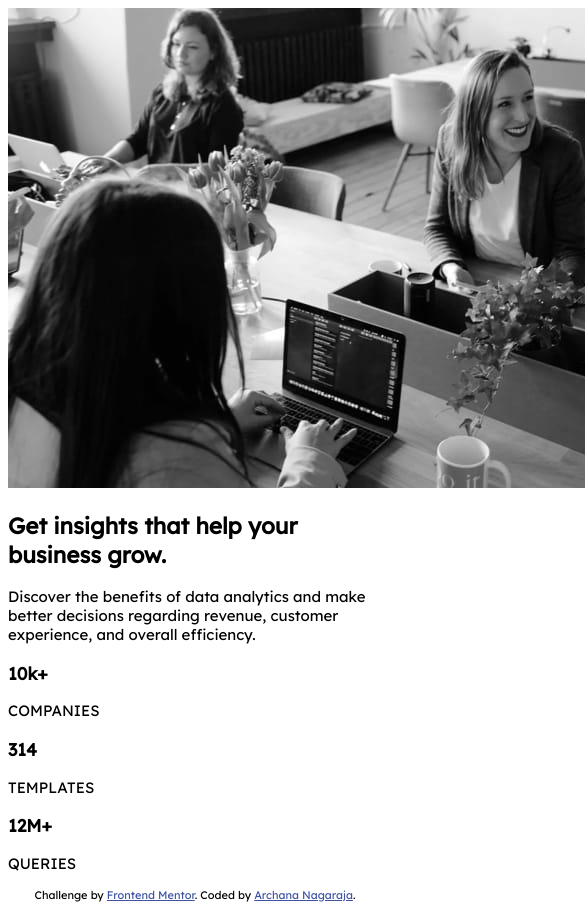
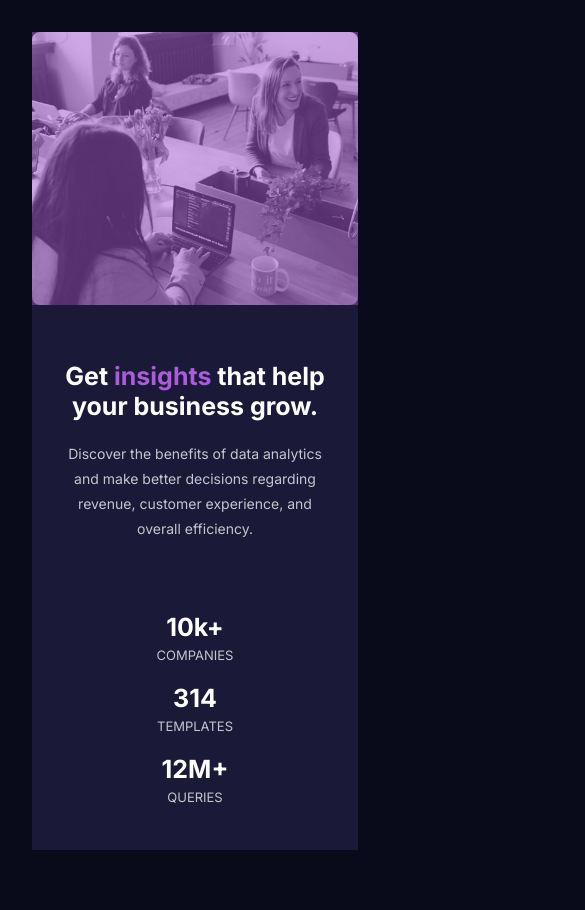
Before and after one commit to archana-nagaraj/-FrontendMentorChallenge-Stats-preview-card-component-main, a plain HTML site: page index.html in a window 390 px wide. Shown: the top 910 px of the page, 585 px wide, since content can reach past the window. After the commit the page ends 882 px from the top, so only its background shows below. Drawn offline with Linux system fonts and the light colour scheme.

Commit message:
added styling, media queries covering various screen dimensions

```diff
--- a/index.html
+++ b/index.html
@@ -12,14 +12,14 @@
 <link href="https://fonts.googleapis.com/css2?family=Lexend+Deca&display=swap" rel="stylesheet">
   <link rel="stylesheet" href="./style.css">
   <title>Frontend Mentor | Stats preview card component</title>
-
 </head>
 <body>
   <div class="container">
-    <img src="/images/image-header-mobile.jpg" alt="header-image-womenonbuisness">
+
+    <div class="grid-container">
       <div class="text-content">
         <h2 class="title">
-        Get insights that help your business grow.
+          Get <span>insights</span> that help your business grow.
         </h2>
         <p class="description">
           Discover the benefits of data analytics and make better decisions regarding revenue, customer
@@ -31,7 +31,7 @@
               10k+
             </h3>
             <p class="text">
-            COMPANIES
+              companies
             </p>
           </div>
           <div>
@@ -39,7 +39,7 @@
               314
             </h3>
             <p class="text">
-            TEMPLATES
+              templates
             </p>
           </div>
           <div>
@@ -47,15 +47,19 @@
               12M+
             </h3>
             <p class="text">
-            QUERIES
+              queries
             </p>
           </div>
         </div>
       </div>
+      <div class="image-content">
+        <img src="./images/image-header-desktop.jpg" alt="women in buisness">
       </div>
-  <div class="attribution">
+    </div>
+  </div>
+  <!-- <div class="attribution">
     Challenge by <a href="https://www.frontendmentor.io?ref=challenge" target="_blank">Frontend Mentor</a>.
     Coded by <a href="#">Archana Nagaraja</a>.
-  </div>
+  </div> -->
 </body>
 </html>
--- a/style.css
+++ b/style.css
@@ -1,27 +1,178 @@
-.attribution {
+/* .attribution {
   font-size: 11px;
   text-align: center;
 }
 .attribution a {
   color: hsl(228, 45%, 44%);
+} */
+
+* {
+  padding: 0;
+  margin: 0;
+  box-sizing: border-box;
 }
 
-/* root {
-    ### Primary
+body {
+  font-size: 15px;
+  font-family: 'Inter', sans-serif;
+  background: hsl(233, 47%, 7%);
+  min-height: 100vh;
+  display: flex;
+  align-items: center;
+}
 
-- Very dark blue (main background): hsl(233, 47%, 7%)
-- Dark desaturated blue (card background): hsl(244, 38%, 16%)
-- Soft violet (accent): hsl(277, 64%, 61%)
+.container {
+  margin: 0 auto;
+  max-width: 1030px;
+  border-radius: 5px;
+}
 
-### Neutral
+.grid-container {
+  display: grid;
+  grid-template-columns: 1fr 1fr;
+  border-radius: 5px;
+  margin: 2rem;
+}
 
-- White (main heading, stats): hsl(0, 0%, 100%)
-- Slightly transparent white (main paragraph): hsla(0, 0%, 100%, 0.75)
-- Slightly transparent white (stat headings): hsla(0, 0%, 100%, 0.6)
-} */
+.image-content img {
+  width: 100%;
+  height: 100%;
+  object-fit: cover;
+}
 
-body {
-    font-size: 15px;
-    font-family: 'Inter', sans-serif;
-    font-family: 'Lexend Deca', sans-serif;
+.image-content {
+  position: relative;
 }
+
+.image-content::after {
+  position: absolute;
+  content: '';
+  height: 100%;
+  width: 100%;
+  left: 0;
+  top: 0;
+  background: hsl(277, 64%, 61%);
+  opacity: 0.5;
+}
+
+.text-content {
+  background: hsl(244, 38%, 16%);
+  overflow: hidden;
+  padding: 75px;
+}
+
+.title {
+  padding-top: 20px;
+  color: hsl(0, 0%, 100%);
+  font-size: 26px;
+  padding-bottom: 20px;
+}
+
+.title span {
+  color: hsl(277, 64%, 61%);
+}
+
+.description {
+  font-size: 14px;
+  line-height: 2;
+  color: hsla(0, 0%, 100%, 0.75);
+  padding-bottom: 40px;
+}
+
+.flex-container {
+  display: flex;
+  justify-content: space-between;
+  color: hsla(0, 0%, 100%, 0.75);
+  font-size: 15px;
+}
+
+.flex-container h3.number {
+  color: hsl(0, 0%, 100%);
+}
+
+.flex-container p.text {
+  text-transform: uppercase;
+  font-size: 10px;
+}
+
+@media only screen and (max-width: 768px) and (min-width: 426px) {
+  body {
+    font-size: 12px;
+  }
+
+  .text-content {
+    padding: 15px;
+  }
+
+  .title {
+    font-size: 18px;
+  }
+
+  .description {
+    font-size: 12px;
+  }
+
+  .flex-container {
+    padding-top: 30px;
+  }
+
+  .flex-container h3.num {
+    font-size: 8px;
+  }
+
+  .flex-container p.text {
+    font-size: 8px;
+  }
+}
+
+@media only screen and (max-width: 425px) {
+  body {
+    text-align: center;
+  }
+
+  .grid-container {
+    display: grid;
+    grid-template-columns: 1fr;
+  }
+
+  .image-content {
+    order: -1;
+  }
+
+  .image-content img {
+    border-radius: 8px;
+    overflow: hidden;
+  }
+
+  .title {
+    padding-top: 10px;
+    font-size: 25px;
+  }
+
+  .text-content {
+    padding: 14% 10%;
+  }
+
+  .description {
+    font-size: 14px;
+    line-height: 1.8;
+  }
+
+  .flex-container {
+    flex-direction: column;
+    padding-top: 10px;
+  }
+
+  .flex-container div {
+    margin-top: 20px;
+  }
+
+  .flex-container h3.number {
+    font-size: 25px;
+  }
+
+  .flex-container p.text {
+    padding-top: 5px;
+    font-size: 13px;
+  }
+}
```
Lines whose indentation alone changed are shown as unchanged.
